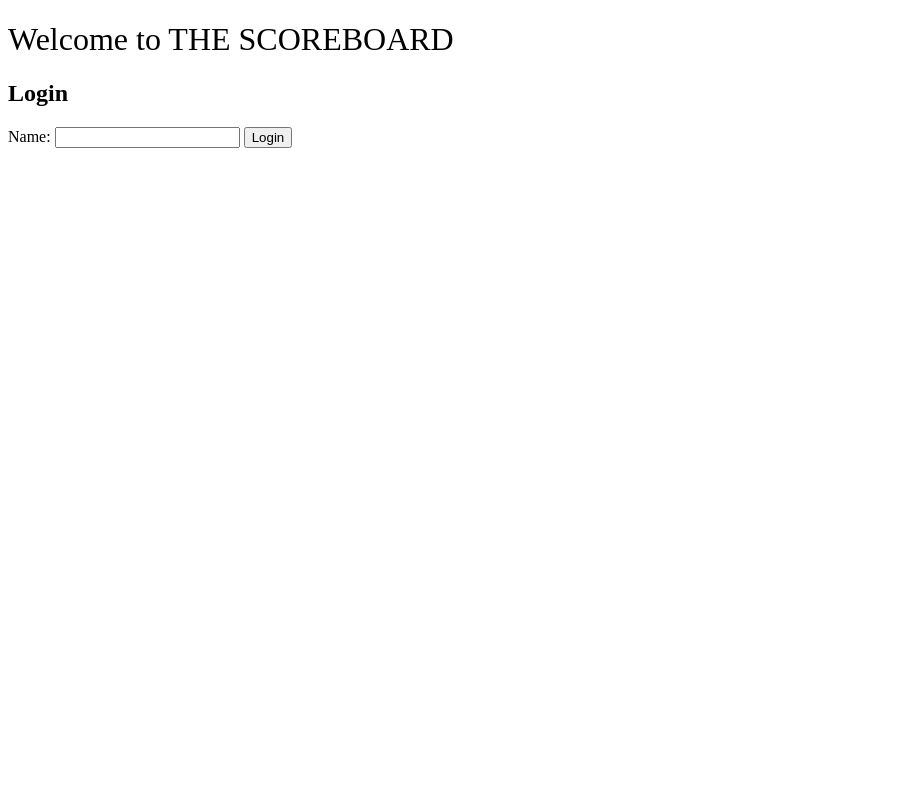
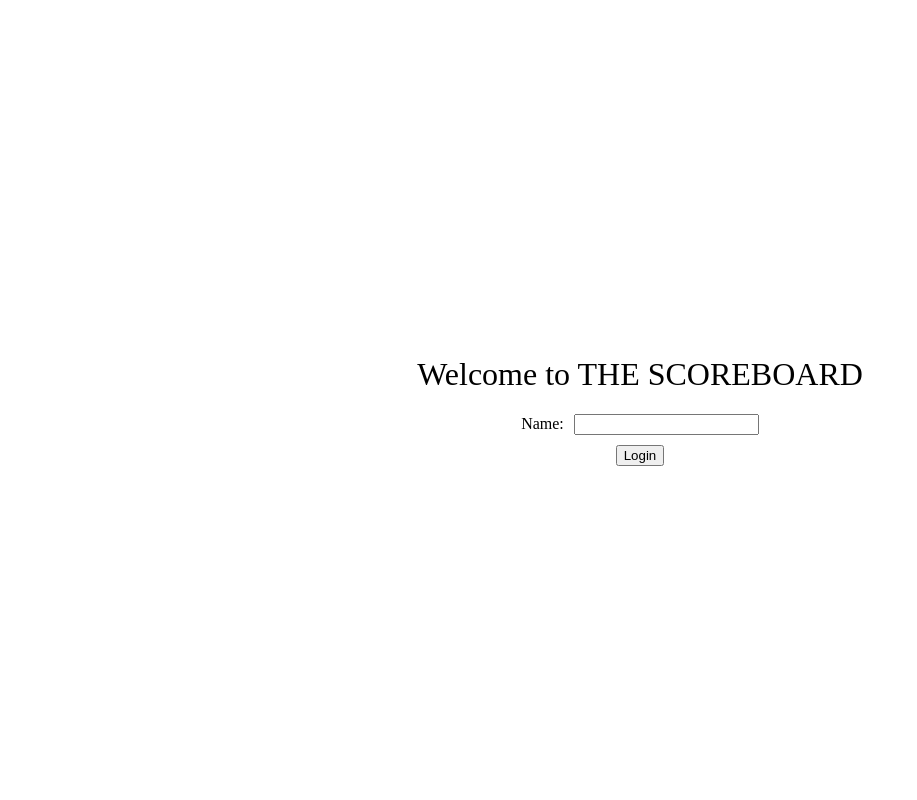
Before and after one commit to TanCoshgraph/social-credit-system, a Flask app: page /login in a window 1280 px wide. Shown: the whole page, without its empty margins (0-917 px from the left). Run offline with Flask 3, Linux system fonts and the light colour scheme; some web fonts are replaced.

Commit message:
login styling

```diff
--- a/templates/login.html
+++ b/templates/login.html
@@ -22,15 +22,50 @@
     "YELA" 0;
 }
 
+body {
+  display: flex;
+  justify-content: center;
+  align-items: center;
+  height: 100vh;
+  margin: 0;
+  text-align: center;
+}
+
+.container {
+  display: flex;
+  flex-direction: column;
+  align-items: center;
+}
+
+form {
+  display: flex;
+  flex-direction: column;
+  align-items: center;
+}
+
+.form-group {
+  display: flex;
+  align-items: center;
+  margin-bottom: 10px;
+}
+
+form label {
+  margin-right: 10px;
+}
+
 </style>
 </head>
 <body>
+    <div class="container">
         <h1 class="sixtyfour-convergence-1">Welcome to THE SCOREBOARD </h1>
-    <h2>Login</h2>
+        <!-- <h2>Log in</h2> -->
         <form method="post" action="/login">
+            <div class="form-group">
                 <label for="name">Name:</label>
                 <input type="text" id="name" name="name" required>
+            </div>
             <button type="submit">Login</button>
         </form>
+    </div>
 </body>
 </html>
```
Lines whose indentation alone changed are shown as unchanged.
